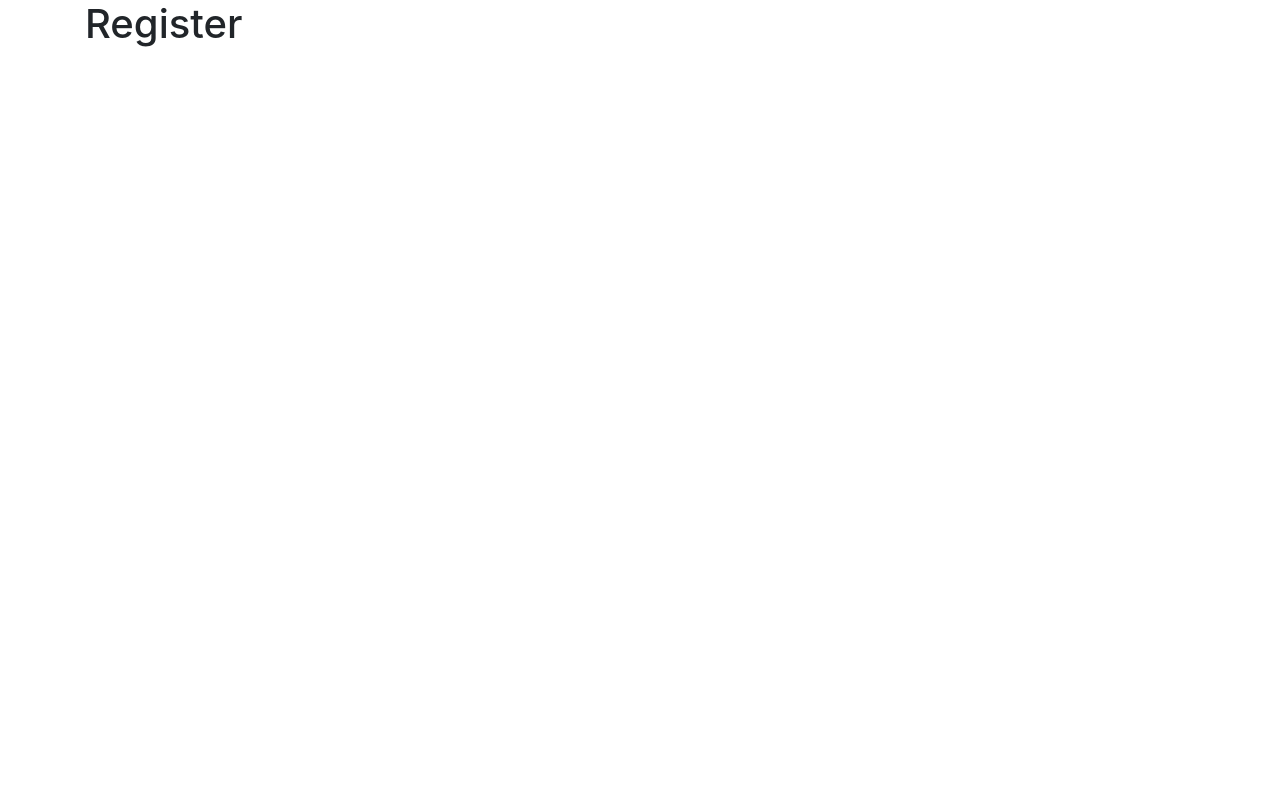
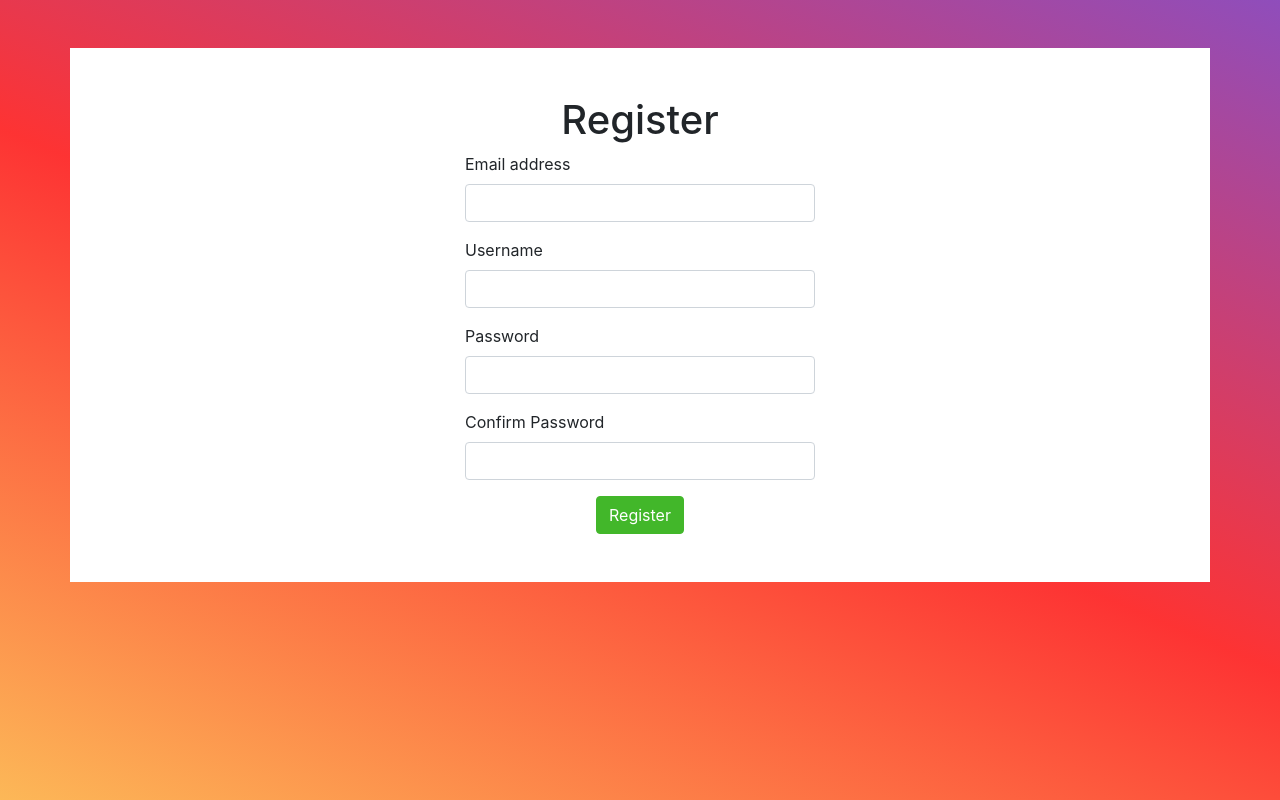
Before and after one commit to YoussefPasha/chatQl, a React (Create React App) app in the folder client/: page / in a window 1280 px wide. Built offline with nearby package versions, Linux system fonts and the light colour scheme.

Commit message:
start with register screen

```diff
--- a/client/src/App.scss
+++ b/client/src/App.scss
@@ -1 +1,14 @@
+$blue: #1877F2;
+$green: #42B72A;
+
 @import "~bootstrap/scss/bootstrap";
+
+body{
+    min-height: 100vh;
+    background: linear-gradient(
+        203deg,
+        rgba(131,58,180,0.9)0%,
+        rgba(253,29,29,0.9)50%,
+        rgba(252,176,69,0.9)100%,
+    );
+}
--- a/client/src/App.tsx
+++ b/client/src/App.tsx
@@ -1,16 +1,13 @@
 import React from "react";
-import { Container, Row, Col } from "react-bootstrap";
+import { Container } from "react-bootstrap";
+import { Register } from "./pages";
 
 import "./App.scss";
 
 function App() {
   return (
-    <Container className="App">
-      <Row>
-        <Col>
-          <h1>Register</h1>
-        </Col>
-      </Row>
+    <Container className="pt-5">
+      <Register />
     </Container>
   );
 }
--- /dev/null
+++ b/client/src/pages/Register.tsx
@@ -0,0 +1,73 @@
+import React, { useState } from "react";
+import { Button, Col, Form, Row } from "react-bootstrap";
+
+export default function Register() {
+  const [variables, setVariables] = useState({
+    email: "",
+    password: "",
+    userName: "",
+    confirmPassword: "",
+  });
+
+  const submitRegisterForm = (e: React.FormEvent<HTMLElement>) => {
+    e.preventDefault();
+    console.log(variables);
+  };
+  return (
+    <Row className="bg-white py-5 justify-content-center">
+      <Col sm={4} md={6} lg={4}>
+        <h1 className="text-center">Register</h1>
+        <Form onSubmit={submitRegisterForm}>
+          <Form.Group>
+            <Form.Label>Email address</Form.Label>
+            <Form.Control
+              type="email"
+              value={variables.email}
+              onChange={(e: React.ChangeEvent<HTMLInputElement>) =>
+                setVariables({ ...variables, email: e.target.value })
+              }
+            />
+          </Form.Group>
+          <Form.Group>
+            <Form.Label>Username</Form.Label>
+            <Form.Control
+              type="text"
+              value={variables.userName}
+              onChange={(e: React.ChangeEvent<HTMLInputElement>) =>
+                setVariables({ ...variables, userName: e.target.value })
+              }
+            />
+          </Form.Group>
+          <Form.Group>
+            <Form.Label>Password</Form.Label>
+            <Form.Control
+              type="password"
+              value={variables.password}
+              onChange={(e: React.ChangeEvent<HTMLInputElement>) =>
+                setVariables({ ...variables, password: e.target.value })
+              }
+            />
+          </Form.Group>
+          <Form.Group>
+            <Form.Label>Confirm Password</Form.Label>
+            <Form.Control
+              type="password"
+              value={variables.confirmPassword}
+              onChange={(e: React.ChangeEvent<HTMLInputElement>) =>
+                setVariables({
+                  ...variables,
+                  confirmPassword: e.target.value,
+                })
+              }
+            />
+          </Form.Group>
+          <div className="text-center">
+            <Button variant="success" type="submit">
+              Register
+            </Button>
+          </div>
+        </Form>
+      </Col>
+    </Row>
+  );
+}
--- /dev/null
+++ b/client/src/pages/index.ts
@@ -0,0 +1 @@
+export { default as Register } from "./Register";
```
